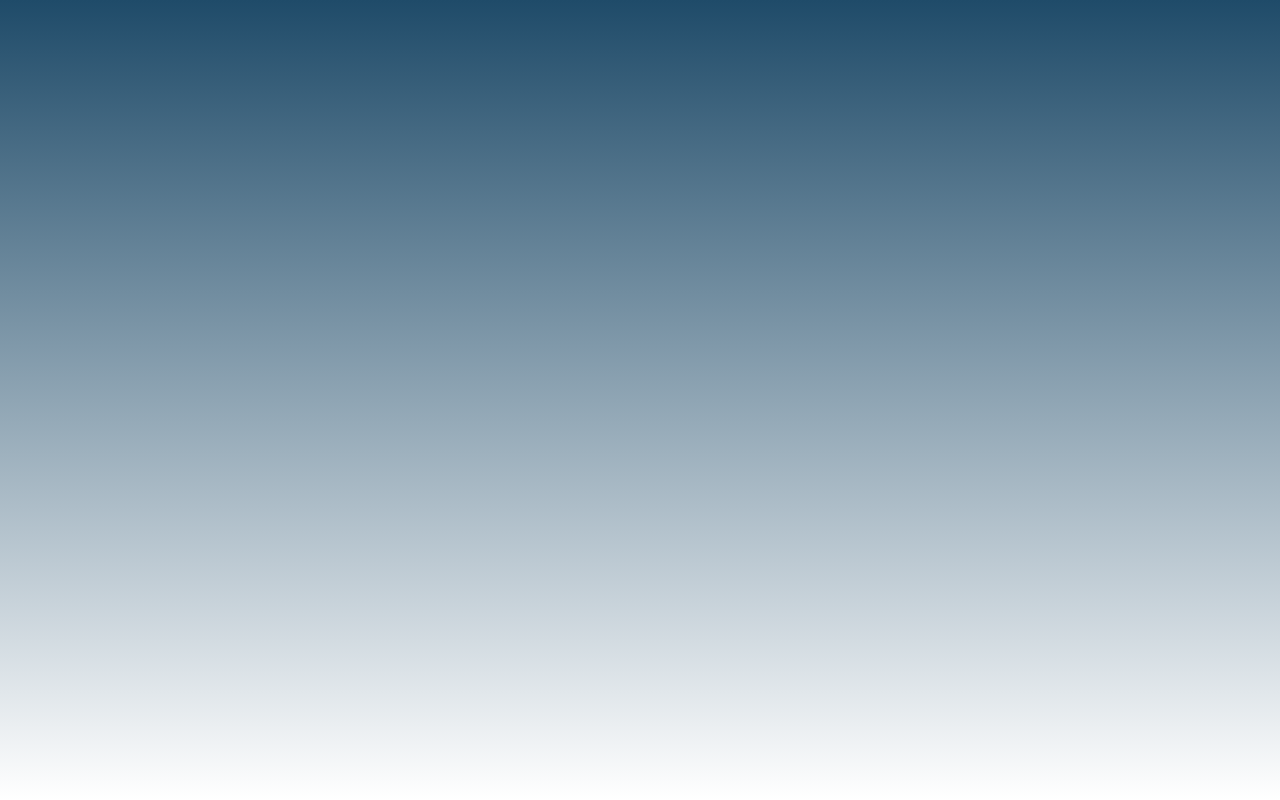
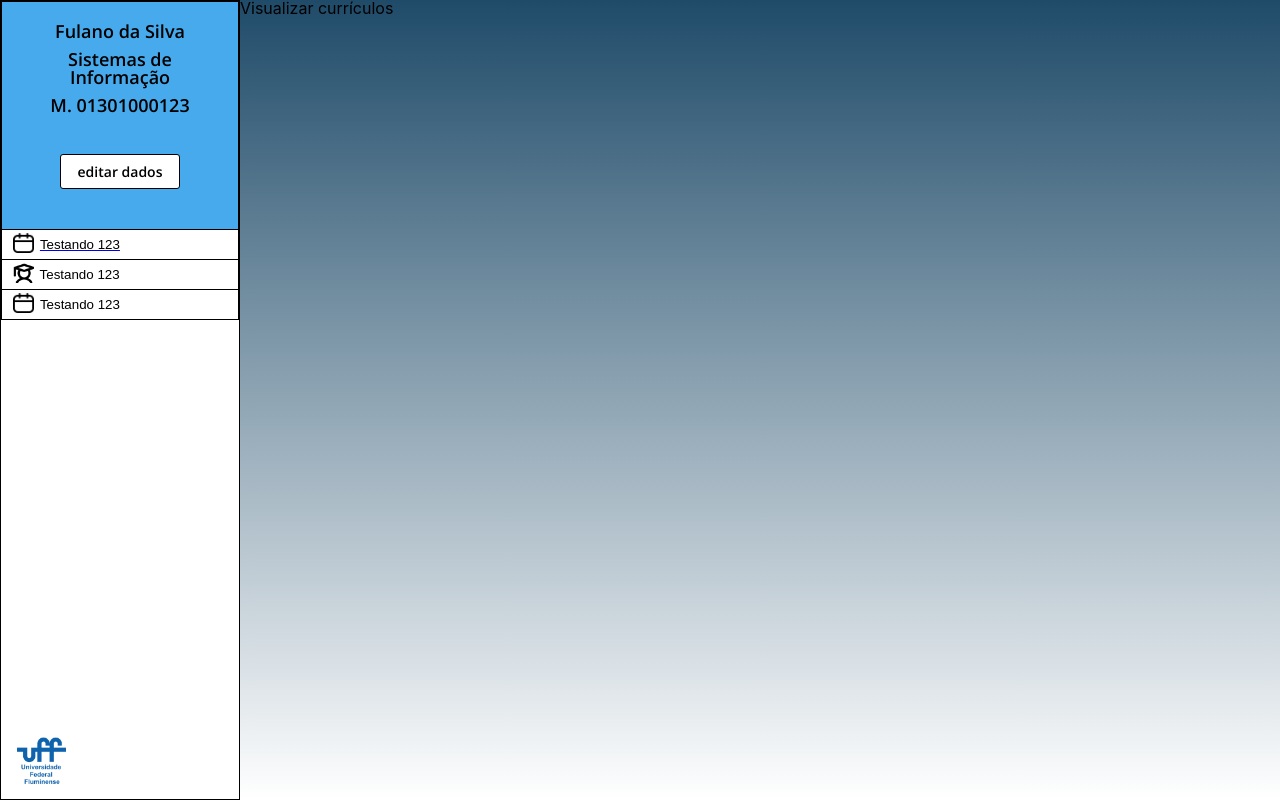
Before and after one commit to gustavo-ferreira03/projeto-iduff-front, a React (Create React App) app: page /ViewResume in a window 1280 px wide. Before the commit this address had no page. Built offline with nearby package versions, Linux system fonts and the light colour scheme; a web font is replaced by a local one.

Commit message:
ViewResume Criado

```diff
--- a/src/App.jsx
+++ b/src/App.jsx
@@ -1,12 +1,13 @@
 import Sidebar from './components/Sidebar/Sidebar'
 import {Outlet, Link} from 'react-router-dom';
+import classes from "./styles/App.module.css";
 
 function App() {
   return (
-    <>
+    <div className={classes.flex}>
       <Sidebar />
       <Outlet />
-    </>
+    </div>
   );
 }
 
--- /dev/null
+++ b/src/components/ViewResume.jsx
@@ -0,0 +1,10 @@
+export function ViewResume (){
+    return(
+        <div className="white_Box">
+            <h1>Visualizar currículos</h1>
+            <div className="List">
+
+            </div>
+        </div>
+    )
+}
--- a/src/components/VisuCuri.jsx
+++ /dev/null
@@ -1,7 +0,0 @@
-export function VisuCuri (){
-    return(
-        <div>
-            <h1>pedro</h1>
-        </div>
-    )
-}
--- a/src/routes/routes.js
+++ b/src/routes/routes.js
@@ -1,6 +1,6 @@
 import React from 'react'
 import { BrowserRouter, Routes, Route} from 'react-router-dom'
-import {VisuCuri} from '../components/VisuCuri'
+import {ViewResume} from '../components/ViewResume'
 import App from '../App.jsx'
 
 export default function GetRoutes() {
@@ -8,7 +8,7 @@ export default function GetRoutes() {
     <BrowserRouter>
         <Routes>
             <Route path="/" element={<App />}>
-              <Route path='/VisuCuri' element={<VisuCuri />}></Route>
+              <Route path='/ViewResume' element={<ViewResume />}></Route>
             </Route>
         </Routes>
     </BrowserRouter>
--- /dev/null
+++ b/src/styles/App.module.css
@@ -0,0 +1,3 @@
+.flex{
+    display: flex;
+}
--- a/src/styles/index.css
+++ b/src/styles/index.css
@@ -75,3 +75,7 @@ code {
   font-family: source-code-pro, Menlo, Monaco, Consolas, 'Courier New',
     monospace;
 }
+
+.flex{
+  display: flex;
+}
```
